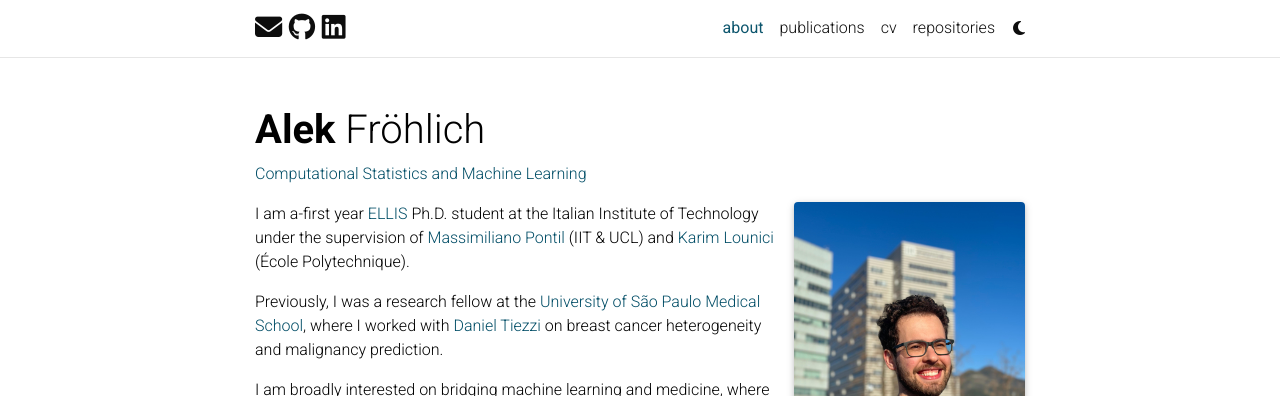
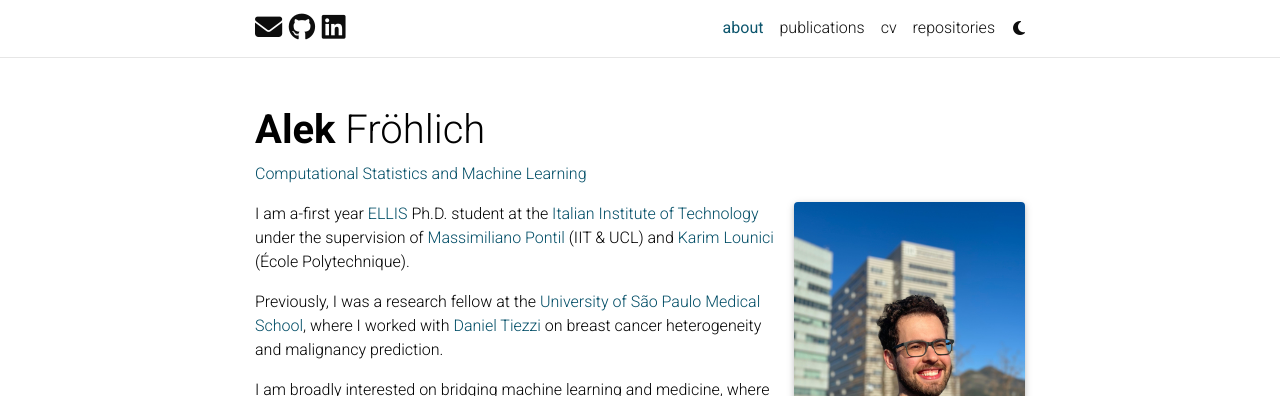
Before and after one commit to alekfrohlich/alekfrohlich.github.io, a Jekyll site: the page built from _pages/about.md, in a window 1280 px wide and 1029 px high. Shown: the top 396 px of the window. Built offline with Jekyll 4.4.1, drawn with Linux system fonts in a browser that asks for light colours; full-size pictures stand in for the smaller copies a plugin makes; comment, search, counter and statistics services are not loaded; a style sheet for code colours, icons or effects is not loaded; part of the change alters nothing that is shown.

```diff
--- a/_pages/about.md
+++ b/_pages/about.md
@@ -19,7 +19,7 @@ selected_papers: true # includes a list of papers marked as "selected={true}"
 social: true  # includes social icons at the bottom of the page
 ---
 
-I am a-first year [ELLIS](https://ellis.eu/) Ph.D. student at the Italian Institute of Technology under the supervision of [Massimiliano Pontil](https://scholar.google.com/citations?user=lcOacs8AAAAJ&hl=en&oi=ao) (IIT & UCL) and [Karim Lounici](https://scholar.google.com/citations?user=ZMbRpJoAAAAJ&hl=fr) (École Polytechnique).
+I am a-first year [ELLIS](https://ellis.eu/) Ph.D. student at the [Italian Institute of Technology](https://www.iit.it/) under the supervision of [Massimiliano Pontil](https://scholar.google.com/citations?user=lcOacs8AAAAJ&hl=en&oi=ao) (IIT & UCL) and [Karim Lounici](https://scholar.google.com/citations?user=ZMbRpJoAAAAJ&hl=fr) (École Polytechnique).
 
 Previously, I was a research fellow at the [University of São Paulo Medical School](https://www5.usp.br/english/institutional/), where I worked with [Daniel Tiezzi](https://scholar.google.com/citations?user=h50SV8wAAAAJ&hl=en&oi=ao) on breast cancer heterogeneity and malignancy prediction.
 
```
